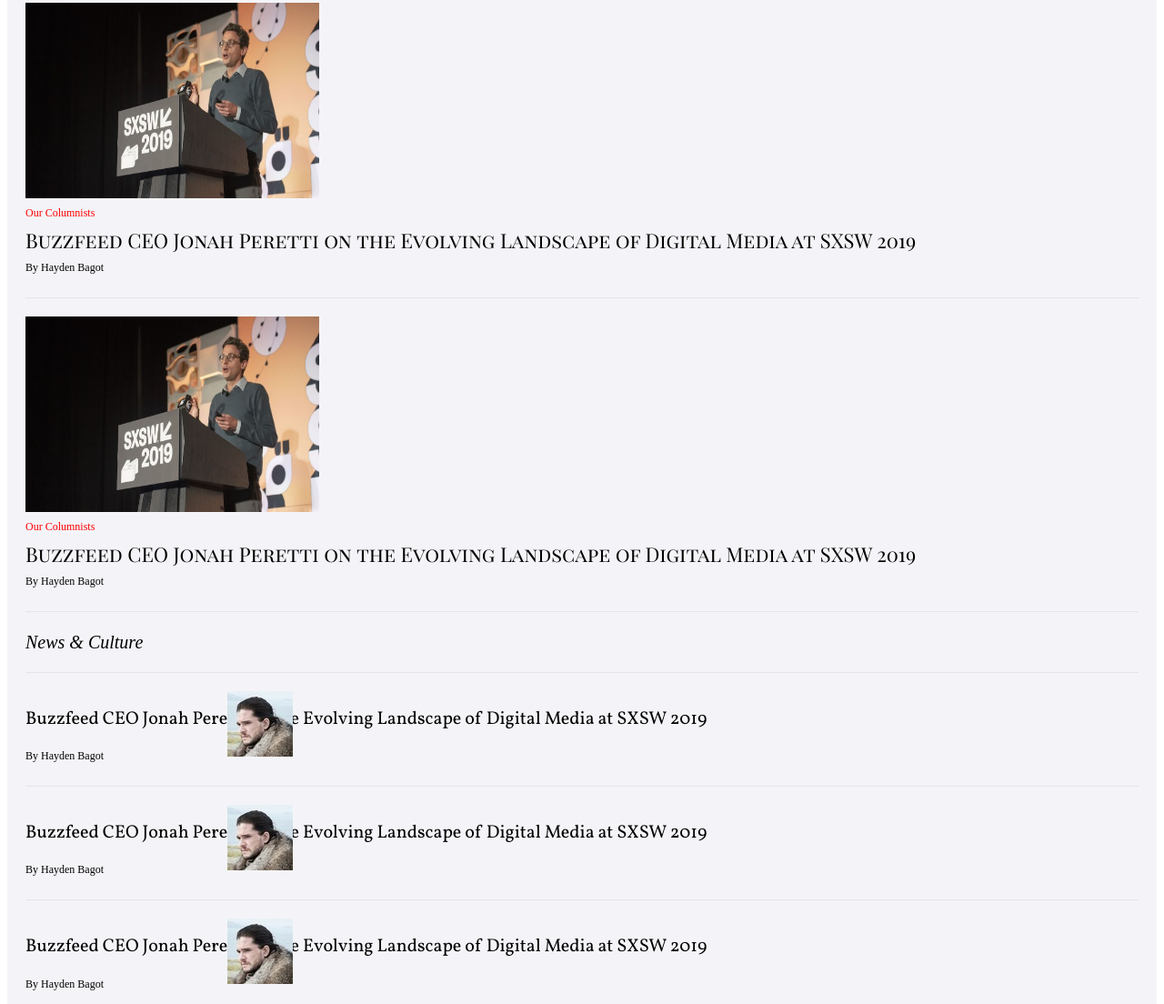
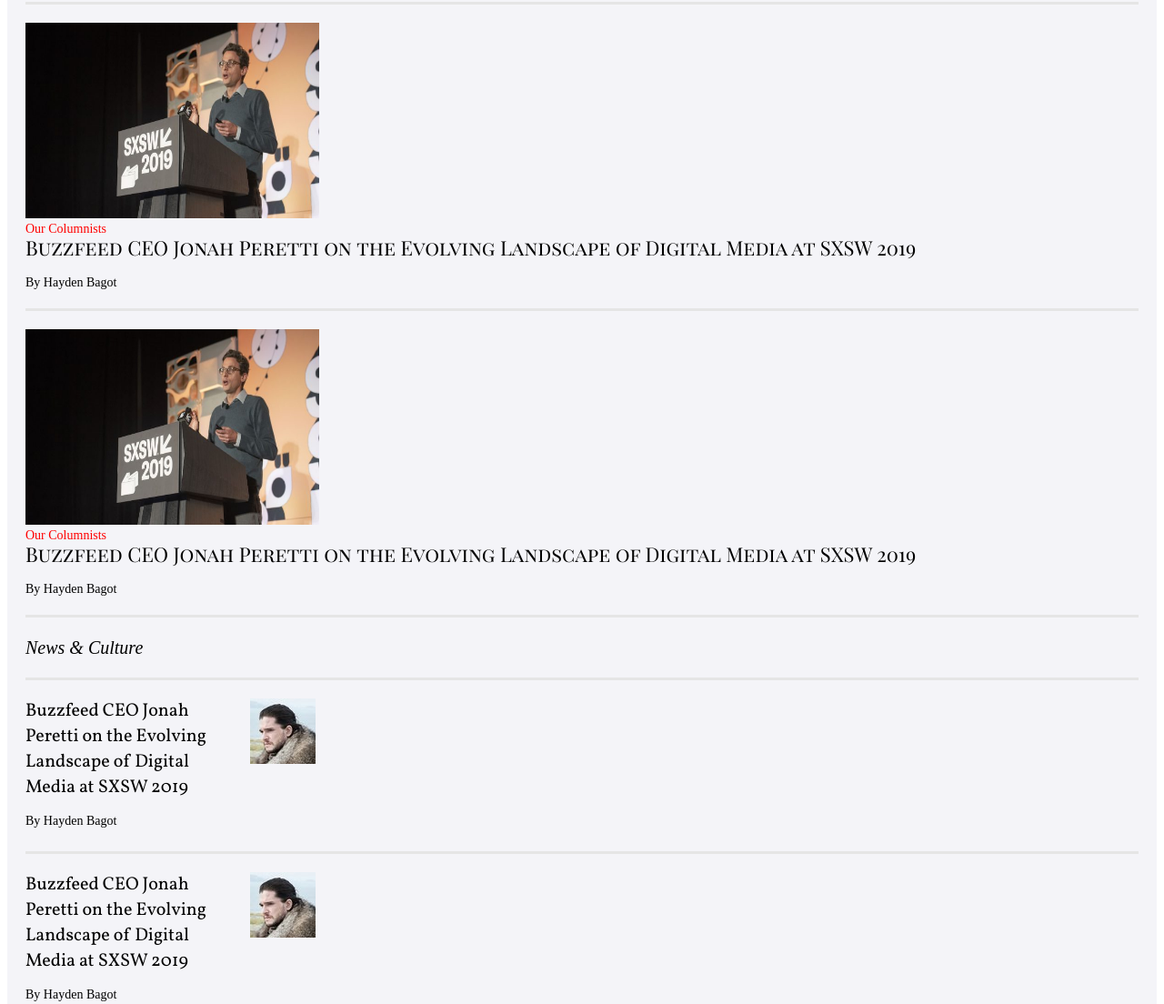
Before and after one commit to Dkilpatrick31/K.I.W, a plain HTML site: page index.html in a window 1280 px wide. Shown: the part 1296-2400 px from the top of the page at 91% size. Drawn offline with Linux system fonts and the light colour scheme; a web font is replaced by a local one.

Commit message:
Finished the CSS | 1.0 | for aside article cards

```diff
--- a/index.html
+++ b/index.html
@@ -309,17 +309,17 @@
 
           <!-- CSS 1.0 : Not Done -->
           <!-- A stupid Ad -->
-          <aside class="wrapper-ad-02">
+          <!-- <aside class="wrapper-ad-02">
             <div class="ad-03">
               <img src="stupidad.jpg" alt="Picture of a stupid AD.">
             </div>
-          </aside>
+          </aside> -->
 
           <!-- CSS 1.0 : Not Done -->
           <!-- A stupid Ad -->
           <aside class="wrapper-ad-03">
             <div class="ad-03">
-              <img src="stupidad.jpg" alt="Picture of a stupid AD.">
+              <img src="/img/stupid-ad-03.png" alt="Picture of a stupid AD." style="width: 150px; height: 50px;">
             </div>
           </aside>
 
--- a/style.css
+++ b/style.css
@@ -32,12 +32,13 @@ p {
   font-weight: 100;
   padding: 0;
   margin-top: 0;
-  margin-bottom: 0;
+  margin-bottom: 10px;
   line-height: 25px;
 }
 
 img {
   width: 323px;
+  max-width: 100%;
   height: 215px;
 }
 
@@ -64,6 +65,10 @@ hr {
 a {
   text-decoration: none;
   color: black;
+}
+
+span {
+  font-size: 30px;
 }
 
 /* ========== Start of Header ========== */
@@ -149,12 +154,16 @@ a {
 .div-ad-01 {
   display: flex;
   justify-content: center;
+  border-top: 3px solid #e5e5e5;
+
 }
 
 .ad-01 {
   width: 100%;
   height: auto;
   margin: 0 auto;
+  border-top: 3px solid #e5e5e5;
+
 }
 
 .icon {
@@ -199,27 +208,27 @@ a {
   grid-template-rows: 1fr auto auto auto;
   text-align: left;
   padding: 20px 0;
-  border-top: 1px solid #e5e5e5;
-  width: 100%;
+  border-top: 3px solid #e5e5e5;
 }
 
 .category {
   color: red;
+  font-family: adobe-caslon-pro, serif;
 }
 
 .category,
-.author {
-  margin: 5px 0 5px 0;
-  font-size: 12px;
-  text-align:
+.author,
+.purchase {
+  /* margin-top: 15px; */
+  /* margin-bottom: 4px; */
+  font-size: 14px;
 }
 
 .card-title {
   font-family: 'Playfair Display SC', serif;
   font-style: normal;
   line-height: 25px;
-  margin-top: 5px;
-  margin-bottom: 5px;
+  margin-top: 0;
   font-size: 22px;
 }
 /* End of Card */
@@ -235,7 +244,7 @@ a {
   /* font-size: 1px; */
   line-height: 26px;
   text-align: left;
-  border-top: 1px solid #e5e5e5;
+  border-top: 3px solid #e5e5e5;
   padding: 15px 0;
 }
 
@@ -244,13 +253,16 @@ a {
   font-style: normal;
   font-size: 20px;
   text-align: left;
+  margin-top: 0;
+  margin-bottom: 13px;
+  width: 210px;
 }
 
 /* End of Title Card */
 
 /* Start of Article Card */
 .card-aside {
-  border-top: 1px solid #e5e5e5;
+  border-top: 3px solid #e5e5e5;
   padding-bottom: 25px;
   padding-top: 20px;
   width: 100%;
@@ -258,10 +270,17 @@ a {
 
 .img-aside {
   position: absolute;
-  left: 250px;
+  left: 275px;
   width: 72px;
+  max-width: 100%;
   height: 72px;
 }
+
+.ad-03 {
+    width: 300px;
+}
+
+
 /* ========== End of Main ========== */
 
 
```
Also changed, not shown: img/stupid-ad-03.png (added).
